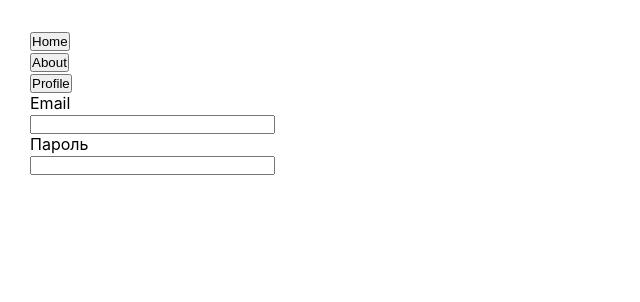
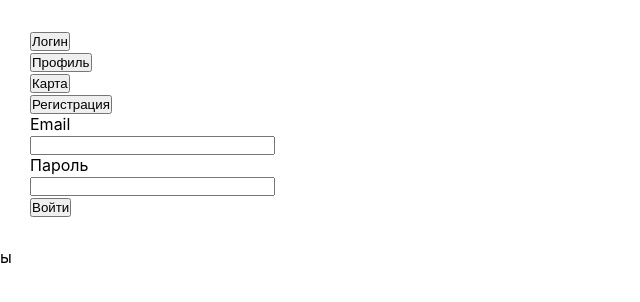
Before and after one commit to i3npyc/taxi, a React (Create React App) app: page / in a window 1280 px wide. Shown: the top 302 px of the page, without its empty margins (0-640 px from the left). Built offline with nearby package versions, Linux system fonts and the light colour scheme; the HTML template or start-up script is replaced by a standard one.

Commit message:
feat: complete the first task

```diff
--- a/public/index.html
+++ b/public/index.html
@@ -18,3 +18,4 @@
     <div id="root"></div>
   </body>
 </html>
+ы
--- a/src/App.js
+++ b/src/App.js
@@ -1,14 +1,16 @@
 import React, { useState } from 'react';
-import { Home, About, Profile } from './pages/index';
+import { Login, Map, Profile, Registration } from './pages/index';
+import { Header } from './components/index';
 import './App.css';
 
 const App = () => {
-  const [currentPage, setCurrentPage] = useState('home');
+  const [currentPage, setCurrentPage] = useState('login');
 
   const PAGES = {
-    home: <Home />,
-    about: <About />,
-    profile: <Profile />
+    login: <Login />,
+    map: <Map />,
+    profile: <Profile />,
+    registration: <Registration />
   };
   const navigateTo = page => {
     setCurrentPage(page);
@@ -16,21 +18,7 @@ const App = () => {
 
   return (
     <div className="App">
-      <header>
-        <nav>
-          <ul>
-            <li>
-              <button onClick={() => navigateTo('home')}>Home</button>
-            </li>
-            <li>
-              <button onClick={() => navigateTo('about')}>About</button>
-            </li>
-            <li>
-              <button onClick={() => navigateTo('profile')}>Profile</button>
-            </li>
-          </ul>
-        </nav>
-      </header>
+      <Header navigateTo={navigateTo} />
       <main>
         <section>{PAGES[currentPage]}</section>
       </main>
--- /dev/null
+++ b/src/components/Header/Header.jsx
@@ -0,0 +1,28 @@
+import React from 'react';
+
+const Header = ({ navigateTo }) => {
+  return (
+    <header>
+      <nav>
+        <ul>
+          <li>
+            <button onClick={() => navigateTo('login')}>Логин</button>
+          </li>
+          <li>
+            <button onClick={() => navigateTo('profile')}>Профиль</button>
+          </li>
+          <li>
+            <button onClick={() => navigateTo('map')}>Карта</button>
+          </li>
+          <li>
+            <button onClick={() => navigateTo('registration')}>
+              Регистрация
+            </button>
+          </li>
+        </ul>
+      </nav>
+    </header>
+  );
+};
+
+export default Header;
--- /dev/null
+++ b/src/components/index.js
@@ -0,0 +1 @@
+export { default as Header } from './Header/Header';
--- /dev/null
+++ b/src/pages/Login.jsx
@@ -0,0 +1,40 @@
+import React from 'react';
+import { Map } from './index';
+
+class Login extends React.Component {
+  state = { currentPage: '' };
+
+  prevent = e => {
+    e.preventDefault();
+  };
+  navigateTo = page => {
+    this.setState({ currentPage: page });
+  };
+  render() {
+    const { currentPage } = this.state;
+    const PAGES = {
+      map: <Map />
+    };
+    return (
+      <>
+        {!currentPage.length ? (
+          <form onSubmit={this.prevent}>
+            <label htmlFor="email">Email</label>
+            <div>
+              <input type="email" name="email" id="email" size="28" />
+            </div>
+            <label htmlFor="passord">Пароль</label>
+            <div>
+              <input type="password" name="password" id="password" size="28" />
+            </div>
+            <button onClick={() => this.navigateTo('map')}>Войти</button>
+          </form>
+        ) : (
+          <section>{PAGES[currentPage]}</section>
+        )}
+      </>
+    );
+  }
+}
+
+export default Login;
--- /dev/null
+++ b/src/pages/Map.jsx
@@ -0,0 +1,9 @@
+import React from 'react';
+
+class Map extends React.Component {
+  render() {
+    return <h1>Карта</h1>;
+  }
+}
+
+export default Map;
--- /dev/null
+++ b/src/pages/Registration.jsx
@@ -0,0 +1,59 @@
+import React from 'react';
+import { Map } from './index';
+
+class Registration extends React.Component {
+  state = { currentPage: '' };
+
+  prevent = e => {
+    e.preventDefault();
+  };
+  navigateTo = page => {
+    this.setState({ currentPage: page });
+  };
+  render() {
+    const { currentPage } = this.state;
+    const PAGE = { map: <Map /> };
+    return (
+      <>
+        {currentPage === '' ? (
+          <form onSubmit={this.prevent}>
+            <div>
+              <input
+                type="email"
+                name="email"
+                placeholder="Адрес электронной почты"
+                size="28"
+              />
+            </div>
+            <div>
+              <input type="text" name="firstname" placeholder="Имя" size="28" />
+            </div>
+            <div>
+              <input
+                type="text"
+                name="lastname"
+                placeholder="Фамилия"
+                size="28"
+              />
+            </div>
+            <div>
+              <input
+                type="password"
+                name="password"
+                placeholder="Пароль"
+                size="28"
+              />
+            </div>
+            <button onClick={() => this.navigateTo('map')}>
+              Зарегистрироваться
+            </button>
+          </form>
+        ) : (
+          <div>{PAGE[currentPage]}</div>
+        )}
+      </>
+    );
+  }
+}
+
+export default Registration;
--- a/src/pages/about.jsx
+++ /dev/null
@@ -1,9 +0,0 @@
-import React from 'react';
-
-class About extends React.Component {
-  render() {
-    return <div>About</div>;
-  }
-}
-
-export default About;
--- a/src/pages/home.jsx
+++ /dev/null
@@ -1,20 +0,0 @@
-import React from 'react';
-
-class Home extends React.Component {
-  render() {
-    return (
-      <form>
-        <label htmlFor="email">Email</label>
-        <div>
-          <input type="email" name="email" id="email" size="28" />
-        </div>
-        <label htmlFor="passord">Пароль</label>
-        <div>
-          <input type="password" name="password" id="password" size="28" />
-        </div>
-      </form>
-    );
-  }
-}
-
-export default Home;
--- a/src/pages/profile.jsx
+++ b/src/pages/profile.jsx
@@ -2,7 +2,7 @@ import React from 'react';
 
 class Profile extends React.Component {
   render() {
-    return <div>Profile</div>;
+    return <h1>Профиль</h1>;
   }
 }
 
```
Also changed, not shown: src/pages/index.js (+4 -3 lines), 1 other file (tests, documents, lock files or other folders).
